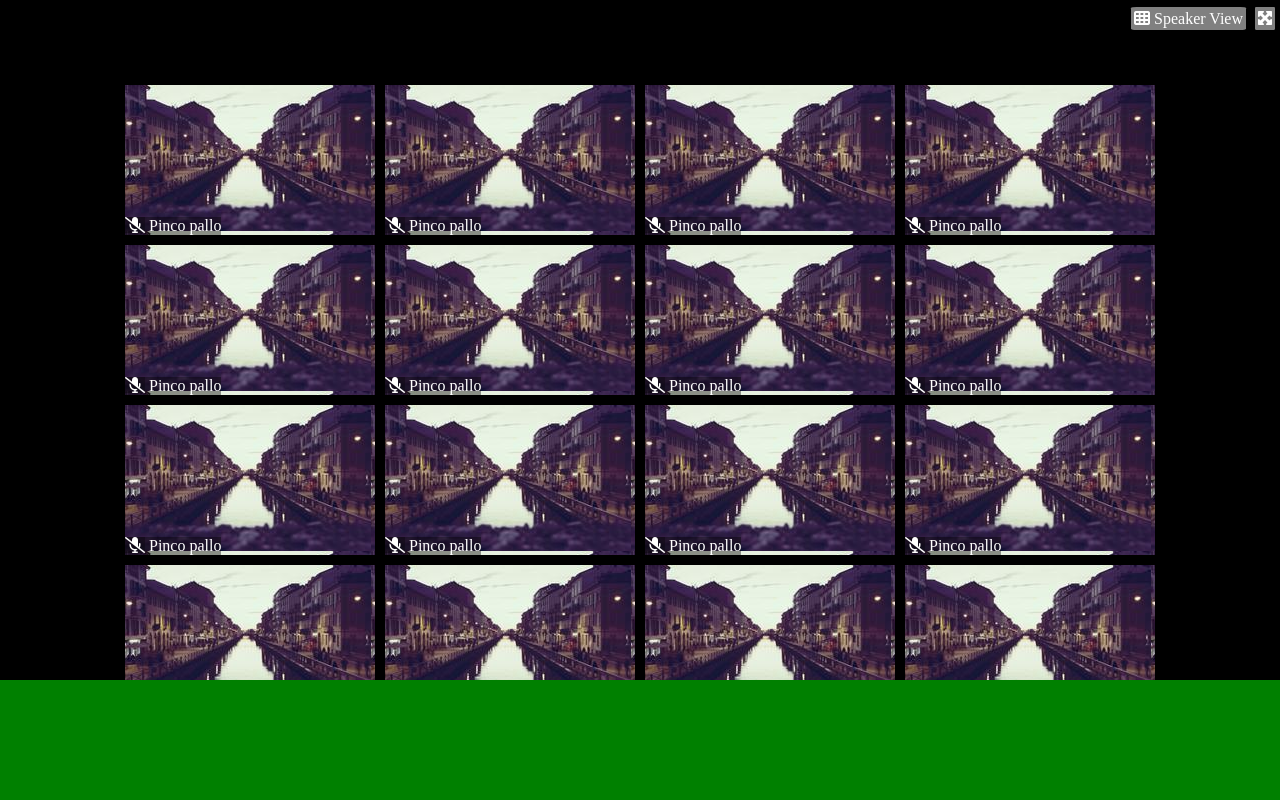
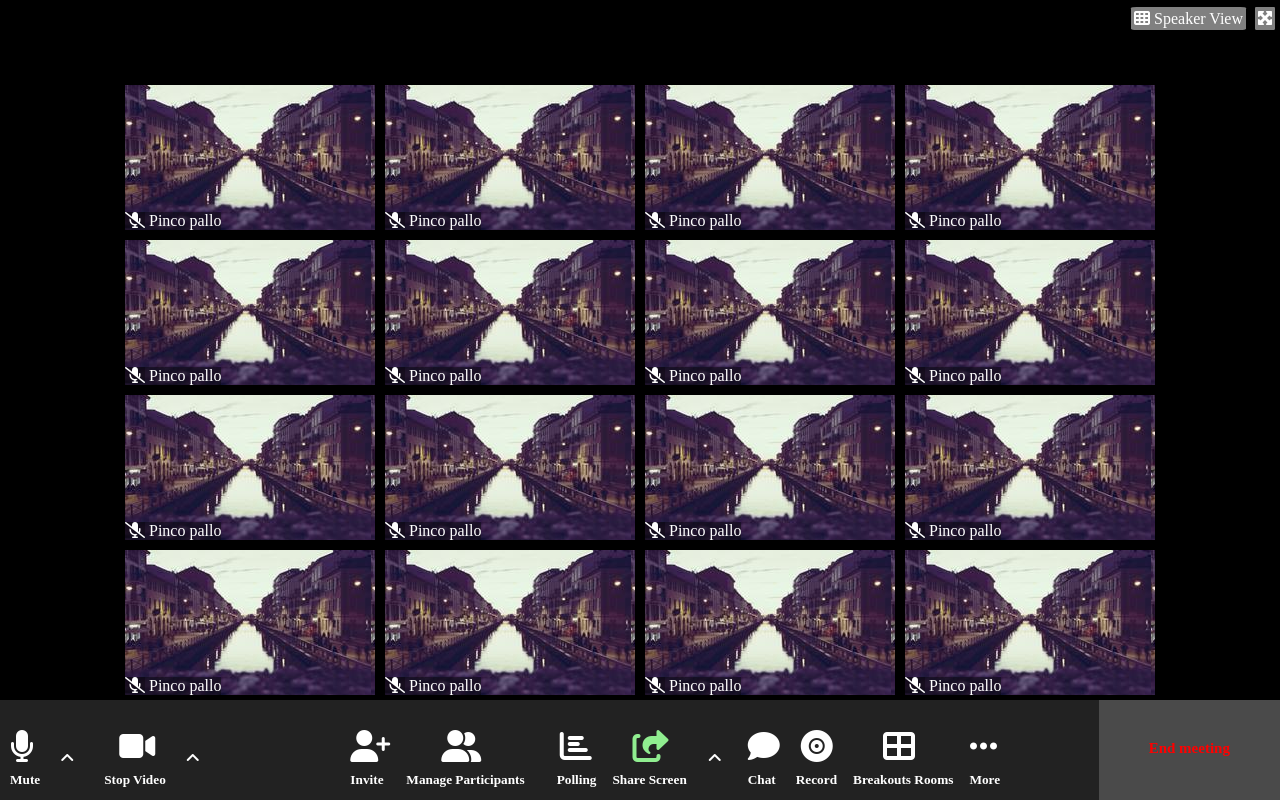
Before and after one commit to fede2796/html-css-zoom, a plain HTML site: page index.html in a window 1280 px wide. Drawn offline with Linux system fonts and the light colour scheme.

Commit message:
fine esercizio

```diff
--- a/css/style.css
+++ b/css/style.css
@@ -31,9 +31,10 @@ header{
  /*MAIN*/
 
 main{
-    height: calc(100vh - 200px);
+    height: calc(100vh - 180px);
     background-color: black;
     overflow-y: auto;
+    padding-bottom: 50px;
 }
 .card-container{
     display: flex;
@@ -47,7 +48,7 @@ main{
     margin: 5px;
     background-image: url("../imagine.jpg");
     width: 250px;
-    height: 150px;
+    height: 145px;
     position: relative;
 }
 .card span{
@@ -67,7 +68,76 @@ main{
 /*FOOTER*/
 
 footer{
-    background-color: green;
-    height: 120px;
+    background-color:#222222;
+    height: 100px;
     width: 100;
+    display: flex;
 }
+.firstmenu{
+    background-color:none;
+    width: 20%;
+    margin-left: 10px;
+    margin-top: 30px;
+    display: flex;
+}
+.secondmenu{
+    background-color: none;
+    width: 70%;
+}
+.end{
+    background-color:#4a4a4a;
+    width: 15%;
+}
+footer i {
+    color: white;
+}
+footer h5{
+    color: white;
+    margin-top: 10px;
+}
+.arrow{
+    margin-top: 20px;
+    margin-left: 20px;
+}
+.video{
+    margin-left: 30px;
+}
+.video i{
+    margin-left: 15px;
+}
+.secondmenu ul{
+    display: flex;
+   list-style: none;
+   justify-content: center;
+   margin-top: 30px;
+}
+li{
+
+    padding: 0 8px;
+}
+#participants i{
+    margin-left: 35px;
+}
+#share i{
+    color: lightgreen;
+    margin-left: 20px;
+}
+li .arrow{
+    margin-left: 5px;
+    margin-right: 10px;
+}
+#rooms i{
+    margin-left: 30px;
+}
+#record i{
+    margin-left: 5px;
+}
+#polling i{
+    margin-left: 3px;
+}
+.end h5{
+    color: red;
+    font-size: 15px;
+    text-align: center;
+    margin-top: 40px;
+}
--- a/index.html
+++ b/index.html
@@ -214,7 +214,68 @@
 
     <!-- Footer -->
     <footer>
+        <div class="firstmenu">
+           <div>
+            <i class="fas fa-microphone fa-2x" aria-hidden="true"> </i>
+            <h5>Mute</h5>
+           </div>
+            <div class="arrow">
+             <i class="fas fa-angle-up" aria-hidden="true"></i>
+            </div>
+            <div class="video">
+                <i class="fas fa-video fa-2x" aria-hidden="true"></i>
+                <h5>Stop Video</h5>
+            </div>
+            <div class="arrow">
+                <i class="fas fa-angle-up" aria-hidden="true"></i>
+               </div>
+        </div>
+        <div class="secondmenu">
+            <ul>
+                <li>
+                    <i class="fas fa-user-plus fa-2x" aria-hidden="true"></i>
+                    <h5>Invite</h5>
+                </li>
+                <li id="participants">
+                    <i class="fas fa-user-friends fa-2x" aria-hidden="true"></i>
+                    <h5>Manage Participants</h5>
+                </li>
+                <li></li>
+                <li id="polling">
+                    <i class="fas fa-chart-bar fa-2x" aria-hidden="true"></i>
+                    <h5>Polling</h5>
+                </li>
+                <li id="share">
+                    <i class="fas fa-share-square fa-2x green" aria-hidden="true"></i>
+                    <h5>Share Screen</h5>
 
+                </li>
+                <li>
+                    <div class="arrow">
+                        <i class="fas fa-angle-up" aria-hidden="true"></i>
+                    </div>
+                </li>
+                <li>
+                    <i class="fas fa-comment fa-2x" aria-hidden="true"></i>
+                    <h5>Chat</h5>
+                </li>
+                <li id="record" >
+                    <i class="fas fa-record-vinyl fa-2x" aria-hidden="true"></i>
+                    <h5>Record</h5>
+                </li>
+                <li id="rooms">
+                    <i class="fas fa-th-large fa-2x" aria-hidden="true"></i>
+                    <h5>Breakouts Rooms</h5>
+                </li>
+                <li>
+                    <i class="fas fa-ellipsis-h fa-2x" aria-hidden="true"></i>
+                    <h5>More</h5>
+                </li>
+            </ul>
+        </div>
+        <div class="end">
+            <h5>End meeting</h5>
+        </div>
     </footer>
 </body>
 </html>
```
